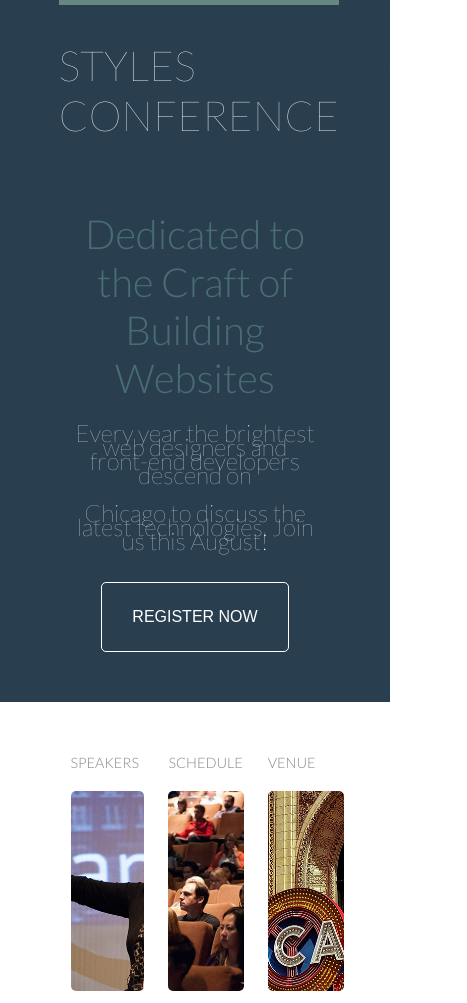
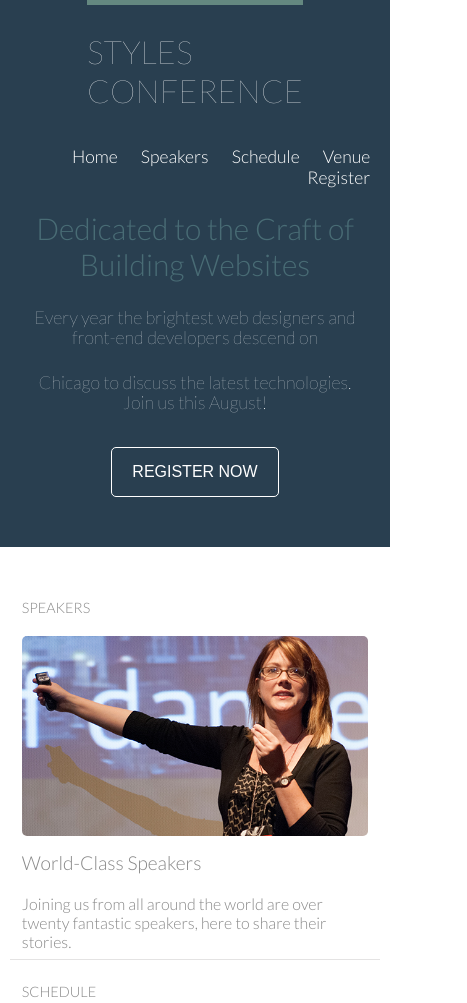
Before and after one commit to Emmytobs/emmytobs.github.io-styles-conference-site, a plain HTML site: page index.html in a window 390 px wide. Shown: the top 1003 px of the page, 467 px wide, since content can reach past the window. Drawn offline with Linux system fonts and the light colour scheme.

Commit message:
Added responsive styling

```diff
--- a/styles/footer.css
+++ b/styles/footer.css
@@ -44,3 +44,33 @@ section .logo {
 .footer-menu li a:hover {
     color: #496c75;
 }
+
+@media screen and (max-width: 1000px) {
+    footer section {
+        display: flex;
+        flex-direction: column;
+    }
+
+    section > * {
+        flex: 1;
+    }
+
+    section > .logo {
+        order: 2;
+        text-align: center;
+    }
+
+    section > .footer-menu {
+        order: 1;
+    }
+
+    .footer-menu ul {
+        width: 100%;
+        text-align: center;
+    }
+
+    .footer-menu ul li {
+        display: block;
+        margin: 10px 0;
+    }
+}
--- a/styles/header.css
+++ b/styles/header.css
@@ -63,48 +63,19 @@ nav .menu-container a:hover {
     color: var(--main-trim-color);;
 }
 
-.about-conference-container {
-    width: 100%;
-    background-color: var(--main-bg-color);;
-    padding: 10px 0 50px;
+@media screen and (max-width: 1000px) {
+    nav {
+        display: flex;
+        flex-direction: column;
+        justify-content: space-between;
+        align-items: center;
+    }
+
+    .menu-container div > p {
+        display: none;
+    }
+
+    nav .logo-container h1 {
+        font-size: 2em;
+    }
 }
-
-.about-conference-container .content {
-    width: 90%;
-    text-align: center;
-    margin: 0px auto;
-}
-
-.about-conference-container .content h2 {
-    font-size: 2.5em;
-    margin: 10px 0px 5px;
-    font-weight: 300;
-    color: #496c75;
-}
-
-.about-conference-container .content p {
-    color: #fff;
-    font-size: 1.5em;
-    font-weight: 100;
-    line-height: 14px;
-}
-
-
-.about-conference-container .content button {
-    border: 1px solid #fff;
-    padding: 25px 30px;
-    border-radius: 5px;
-    cursor: pointer;
-    background: transparent;
-    color: #fff;
-    margin-top: 10px;
-    font-size: 1em;
-    text-transform: uppercase;
-}
-
-.about-conference-container .content button:hover {
-    border: none;
-    border: 1px solid #fff;
-    background: #fff;
-    color: var(--main-trim-color);;
-}
--- a/styles/index.css
+++ b/styles/index.css
@@ -1,3 +1,52 @@
+
+
+.about-conference-container {
+    width: 100%;
+    background-color: var(--main-bg-color);;
+    padding: 10px 0 50px;
+}
+
+.about-conference-container .content {
+    width: 90%;
+    text-align: center;
+    margin: 0px auto;
+}
+
+.about-conference-container .content h2 {
+    font-size: 2.5em;
+    margin: 10px 0px 5px;
+    font-weight: 300;
+    color: #496c75;
+}
+
+.about-conference-container .content p {
+    color: #fff;
+    font-size: 1.5em;
+    font-weight: 100;
+    line-height: 32px;
+    margin: 10px 0;
+}
+
+
+.about-conference-container .content button {
+    border: 1px solid #fff;
+    padding: 25px 30px;
+    border-radius: 5px;
+    cursor: pointer;
+    background: transparent;
+    color: #fff;
+    margin-top: 10px;
+    font-size: 1em;
+    text-transform: uppercase;
+}
+
+.about-conference-container .content button:hover {
+    border: none;
+    border: 1px solid #fff;
+    background: #fff;
+    color: var(--main-trim-color);;
+}
+
 /* Mid-section styles */
 article {
     display: flex;
@@ -50,3 +99,30 @@ section p.text {
 .card .card-text {
     margin: 20px 0px 0px;
 }
+
+@media screen and (max-width: 1000px) {
+
+    section.about-conference-container .content p {
+        font-size: 18px;
+        margin: 25px 0;
+        line-height: 20px;
+    }
+
+    section.about-conference-container .content h2 {
+        font-size: 30px;
+    }
+
+    .about-conference-container .content button {
+        padding: 15px 20px;
+    }
+
+    article {
+        display: flex;
+        flex-direction: column;
+        margin: 30px 0;
+    }
+
+    article > section:not(:last-child) {
+        border-bottom: 1px solid #b9b8b863;
+    }
+}
--- a/styles/main.css
+++ b/styles/main.css
@@ -37,6 +37,12 @@ a.primary-link:hover {
     margin-right: auto;
 }
 
+@media screen and (max-width: 1000px) {
+    .container {
+        width: 95%;
+    }
+}
+
 /* section.section-container {
 
 } */
```
